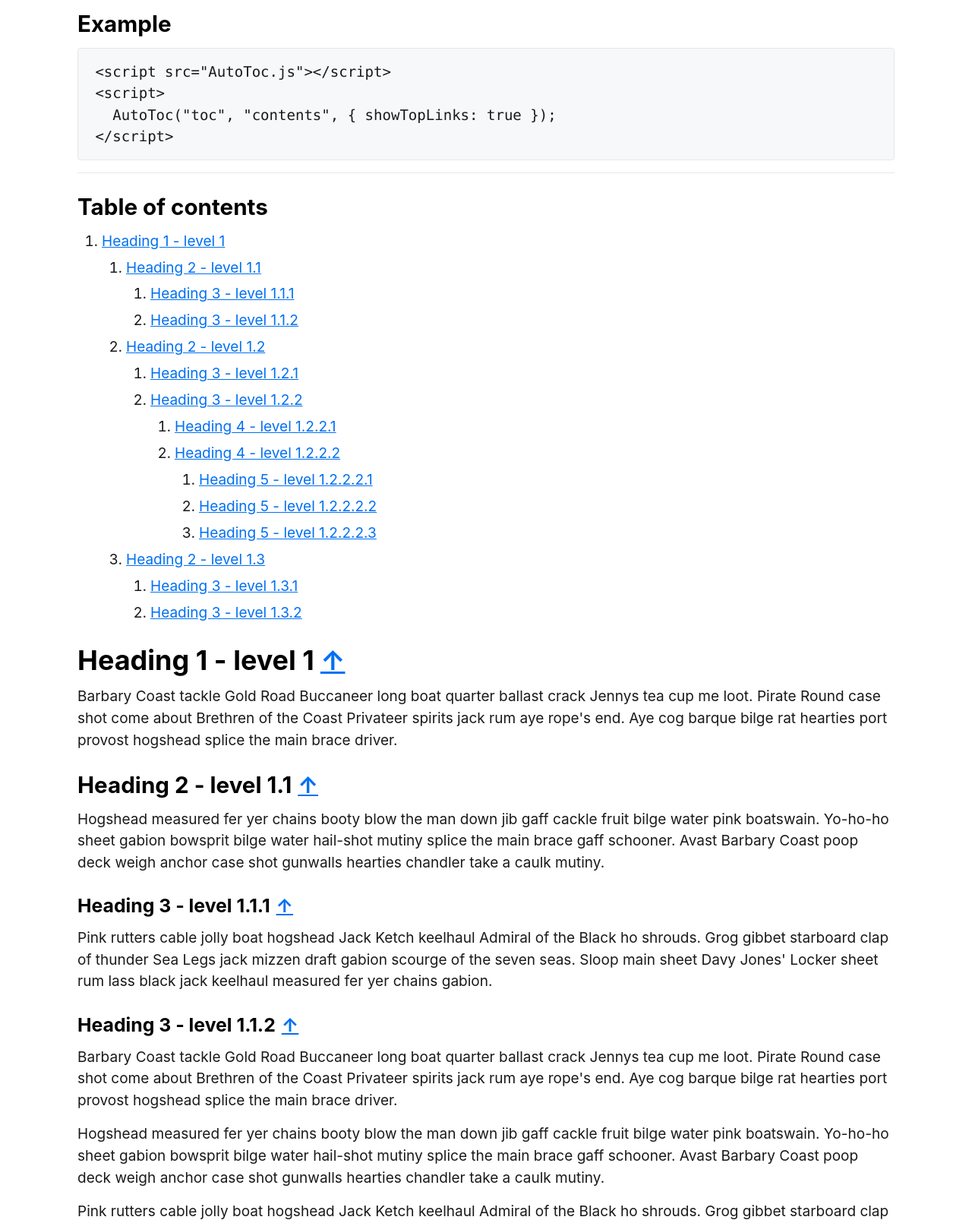
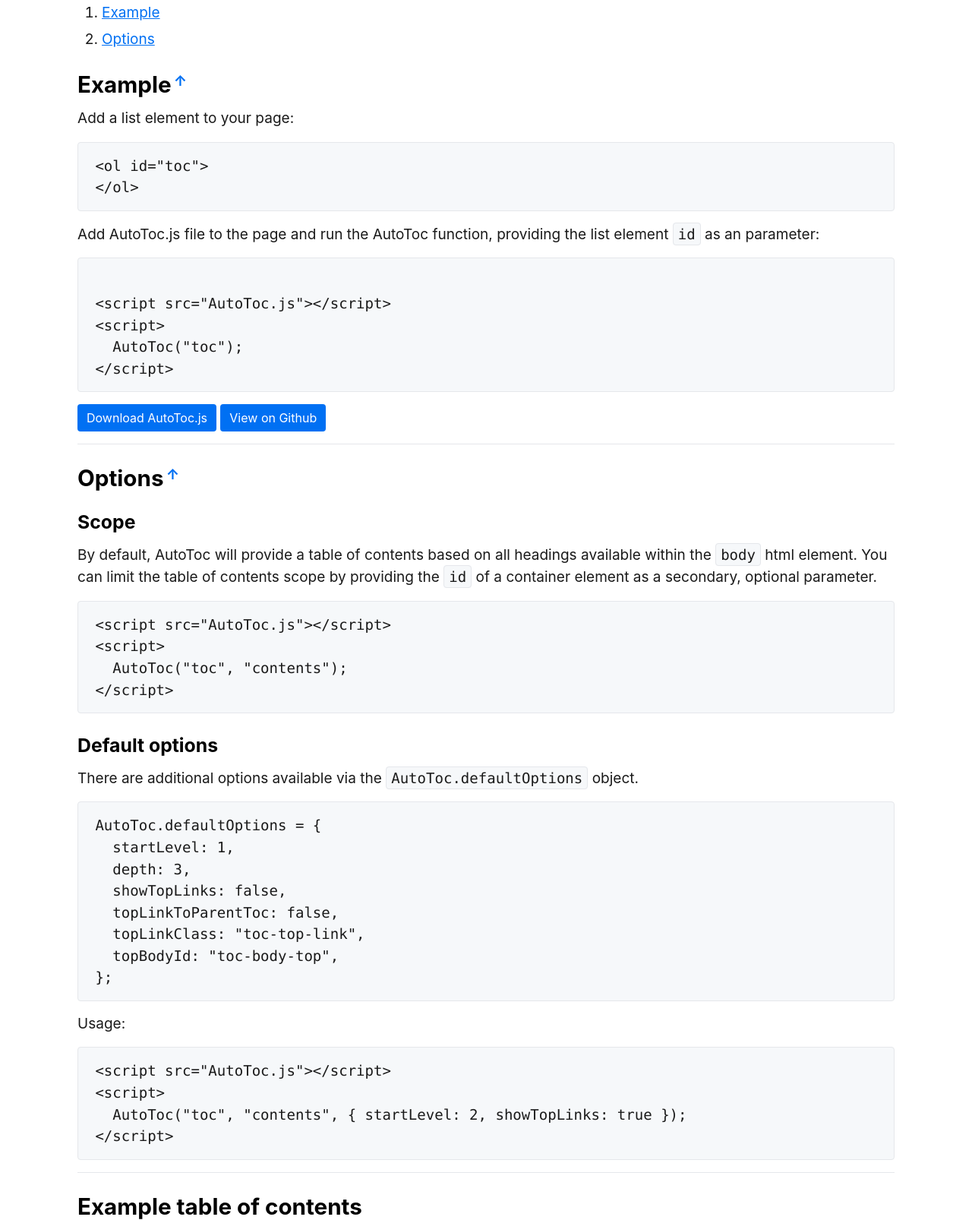
Before and after one commit to ocodia/AutoToc, a plain HTML site: page docs/index.html in a window 1280 px wide. Shown: the part 270-1876 px from the top of the page at 76% size. Drawn offline with Linux system fonts and the light colour scheme.

Commit message:
Depth, slug improvements and default option changes.

```diff
--- a/docs/AutoToc.js
+++ b/docs/AutoToc.js
@@ -138,9 +138,10 @@ let AutoToc = (element, scope, options) => {
     text = text
       .toLowerCase()
       .replace(/[^a-z0-9 -]/gi, "")
+      .replace("-", "")
       .replace(/ /gi, "-");
     text = text.substr(0, 50);
-    return text;
+    return rootElement.id + "-" + text;
   }
 
   function getAllHeadingsInScope() {
@@ -160,7 +161,7 @@ let AutoToc = (element, scope, options) => {
     for (var i = 0, n = elementsCollection.length; i < n; i++) {
       if (/^h\d{1}$/gi.test(elementsCollection[i].nodeName)) {
         const depth = Number(elementsCollection[i].nodeName.toLowerCase().substr(1, 1));
-        if (depth >= opts.startLevel) {
+        if (depth >= opts.startLevel && depth <= opts.depth) {
           headingCollection.push(elementsCollection[i]);
         }
       }
@@ -176,6 +177,6 @@ AutoToc.defaultOptions = {
   depth: 3,
   showTopLinks: false,
   topLinkToParentToc: false,
-  topLinkClass: "toc-top-link",
-  topBodyId: "toc-body-top",
+  topLinkClass: "autoTocTopLink",
+  topBodyId: "top",
 };
--- a/docs/husk.css
+++ b/docs/husk.css
@@ -183,7 +183,8 @@ a button,
 button,
 input[type="submit"],
 input[type="reset"],
-input[type="button"] {
+input[type="button"],
+a[role="button"] {
     font-size: 1rem;
     display: inline-block;
     padding: 6px 12px;
@@ -203,7 +204,8 @@ a button[disabled],
 button[disabled],
 input[type="submit"][disabled],
 input[type="reset"][disabled],
-input[type="button"][disabled] {
+input[type="button"][disabled],
+a[role="button"][disabled] {
     cursor: default;
     opacity: .5;
     cursor: not-allowed;
@@ -218,8 +220,14 @@ input[type="submit"]:enabled:hover,
 input[type="reset"]:focus,
 input[type="reset"]:enabled:hover,
 input[type="button"]:focus,
-input[type="button"]:enabled:hover {
+input[type="button"]:enabled:hover,
+a[role="button"]:focus,
+a[role="button"]:hover {
     background: var(--interactive-alt);
+}
+
+a[role="button"]:hover{
+    color: var(--btn-text);
 }
 
 code,
@@ -469,3 +477,10 @@ li small {
         max-width: 15rem;
     }
 }
+
+a.autoTocTopLink {
+    font-size: 1.2rem;
+    text-decoration: none;
+    position: absolute;
+    margin: 0 0.2rem;
+}
--- a/docs/index.html
+++ b/docs/index.html
@@ -17,19 +17,62 @@
       <h1>AutoToc</h1>
       <p>Table of contents generator</p>
     </header>
+<section id="about">
+    <h1>About</h1>
+    <p>AutoToc generates a table of contents list based on headings within an HTML document.</p>
+    <ol id="toc"></ol>
 
-    <h1>About</h1>
-    <p>AutoToc generates a table of contents list based on headings within your HTML document.</p>
     <h2>Example</h2>
-    <pre>
+    <p>Add a list element to your page:</p>
+<pre>
+&lt;ol id="toc"&gt;
+&lt;/ol&gt;
+</pre>
+<p>Add AutoToc.js file to the page and run the AutoToc function, providing the list element <code>id</code> as an parameter:</p>
+<pre><code>
 &lt;script src=&quot;AutoToc.js&quot;&gt;&lt;/script&gt;
 &lt;script&gt;
-  AutoToc("toc", "contents", { showTopLinks: true });
-&lt;/script&gt;</pre>
+  AutoToc("toc");
+&lt;/script&gt;</code></pre>
+
+<a href="https://raw.githubusercontent.com/ocodia/AutoToc/main/src/AutoToc.js" role="button">Download AutoToc.js</a>
+<a href="https://github.com/ocodia/AutoToc" role="button">View on Github</a>
+
 <hr />
-    <h2>Table of contents</h2>
+
+<h2>Options</h2>
+<h3>Scope</h3>
+<p>By default, AutoToc will provide a table of contents based on all headings available within the <code>body</code> html element. You can limit the table of contents scope by providing the <code>id</code> of a container element as a secondary, optional parameter.</p>
+<pre><code>&lt;script src=&quot;AutoToc.js&quot;&gt;&lt;/script&gt;
+&lt;script&gt;
+  AutoToc("toc", "contents");
+&lt;/script&gt;
+</code></pre>
+
+  <h3>Default options</h3>
+  <p>There are additional options available via the <code>AutoToc.defaultOptions</code> object.</p>
+
+<pre><code>AutoToc.defaultOptions = {
+  startLevel: 1,
+  depth: 3,
+  showTopLinks: false,
+  topLinkToParentToc: false,
+  topLinkClass: "toc-top-link",
+  topBodyId: "toc-body-top",
+};
+</code></pre>
+
+<p>Usage:</p>
+<pre><code>&lt;script src=&quot;AutoToc.js&quot;&gt;&lt;/script&gt;
+&lt;script&gt;
+  AutoToc("toc", "contents", { startLevel: 2, showTopLinks: true });
+&lt;/script&gt;
+</code></pre>
+</section>
+<hr/>
+    <h2>Example table of contents</h2>
     <nav role="navigation">
-      <ol id="toc"></ol>
+      <ol id="example"></ol>
     </nav>
     <main id="contents">
       <h1>Heading 1 - level 1</h1>
@@ -151,6 +194,15 @@
         Davy Jones' Locker sheet rum lass black jack keelhaul measured fer yer
         chains gabion.
       </p>
+      <h6>Heading 6 - level 1.2.2.2.3.1</h6>
+
+      <p>
+        Pink rutters cable jolly boat hogshead Jack Ketch keelhaul Admiral of
+        the Black ho shrouds. Grog gibbet starboard clap of thunder Sea Legs
+        jack mizzen draft gabion scourge of the seven seas. Sloop main sheet
+        Davy Jones' Locker sheet rum lass black jack keelhaul measured fer yer
+        chains gabion.
+      </p>
 
       <h2>Heading 2 - level 1.3</h2>
       <p>
@@ -184,7 +236,8 @@
 
     <script src="AutoToc.js"></script>
     <script>
-      AutoToc("toc", "contents", { showTopLinks: true });
+      AutoToc("toc", "about", { startLevel: 2, depth: 2, showTopLinks: true });
+      AutoToc("example", "contents", { depth: 6, showTopLinks: true, topLinkToParentToc: true });
     </script>
   </body>
 </html>
```
Also changed, not shown: src/AutoToc.js (+5 -4 lines), 1 other file.
